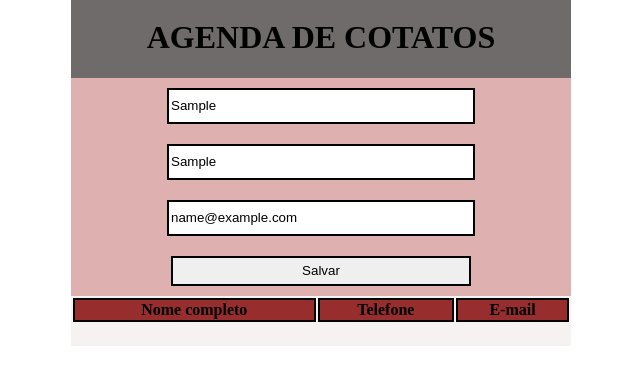
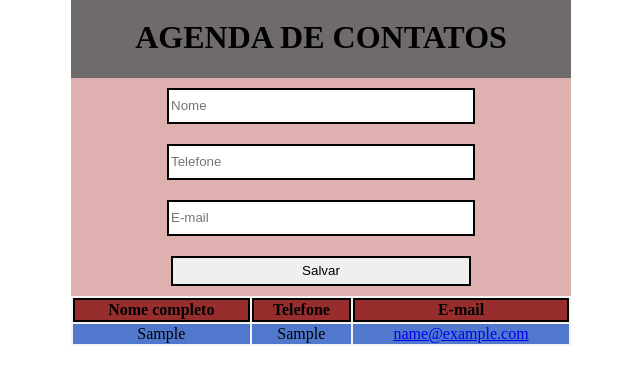
Before and after one commit to DevRhey/Agenda_Contatos, a plain HTML site: page index.html in a window 1280 px wide. Both pictures are taken after typing "Sample", "Sample", "name@example.com" into the empty fields and a click on the input "Salvar". Shown: the whole page, without its empty margins (319-959 px from the left). Drawn offline with Linux system fonts and the light colour scheme.

Commit message:
FInalizado- indo para avaliação

```diff
--- a/index.html
+++ b/index.html
@@ -12,7 +12,7 @@
     <div></div>
     <div class="container">
         <header>
-            <h1>AGENDA DE COTATOS</h1>
+            <h1>AGENDA DE CONTATOS</h1>
         </header>
         <form id="forms" action="">
             <input type="text" name="nome" id="nome" placeholder="Nome" required>
@@ -29,13 +29,9 @@
                 </tr>
             </thead>
             <tbody>
-                <tr>
-                    <td>--- </td>
-                    <td>---</td>
-                    <td><a href="#">---</a></td>
-                </tr>
             </tbody>
         </table>
+
 
     </div>
     <script src="script.js"></script>
--- a/script.js
+++ b/script.js
@@ -1,19 +1,40 @@
+const nomes = [];
+const telefones = [];
+const emails = [];
+
 let linhas = "";
 
 forms.addEventListener("submit", function (e) {
   e.preventDefault();
-  atualizatabela();
 
   const nome = document.getElementById("nome");
   const telefone = document.getElementById("telefone");
   const email = document.getElementById("email");
 
-  let linha = "<tr>";
-  linha += `<td>${nome.value}</td>`;
-  linha += `<td>${telefone.value}</td>`;
-  linha += `<td>${email.value}</td>`;
-  linha += "</tr>";
-  linhas += linha;
+  if (
+    nomes.includes(nome.value) &&
+    telefones.includes(telefone.value) &&
+    emails.includes(email.value)
+  ) {
+    alert("O contato ja foi inserido");
+  } else {
+    nomes.push(nome.value);
+    telefones.push(telefone.value);
+    emails.push(email.value);
+
+    let linha = "<tr>";
+    linha += `<td>${nome.value}</td>`;
+    linha += `<td>${telefone.value}</td>`;
+    linha += `<td><a href="https://mail.google.com/mail/u/0/?hl=pt-BR#inbox?compose=new">${email.value}</a></td>`;
+    linha += "</tr>";
+    linhas += linha;
+    console.log(linhas);
+    atualizatabela();
+
+    nome.value = "";
+    telefone.value = "";
+    email.value = "";
+  }
 });
 
 function atualizatabela() {
```
